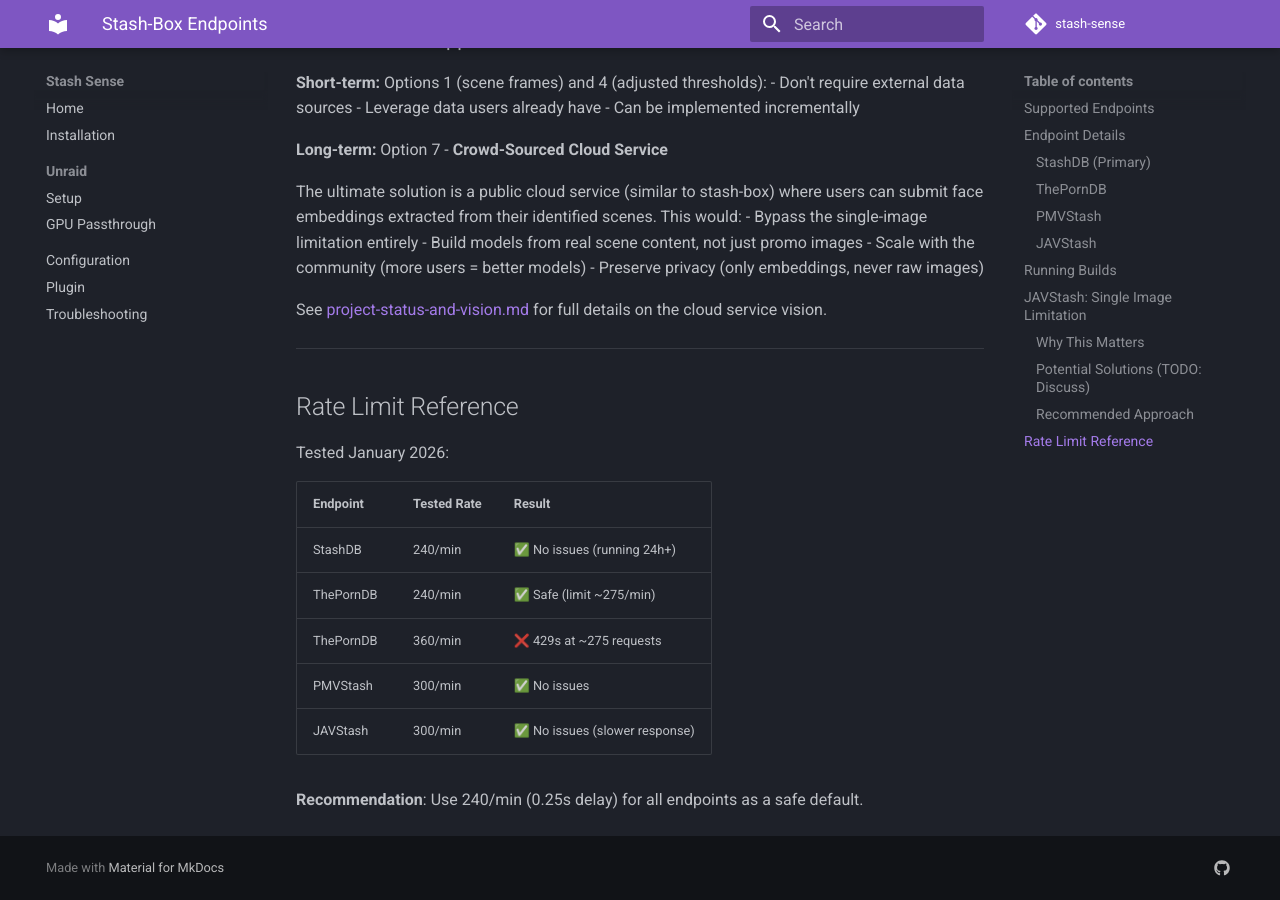
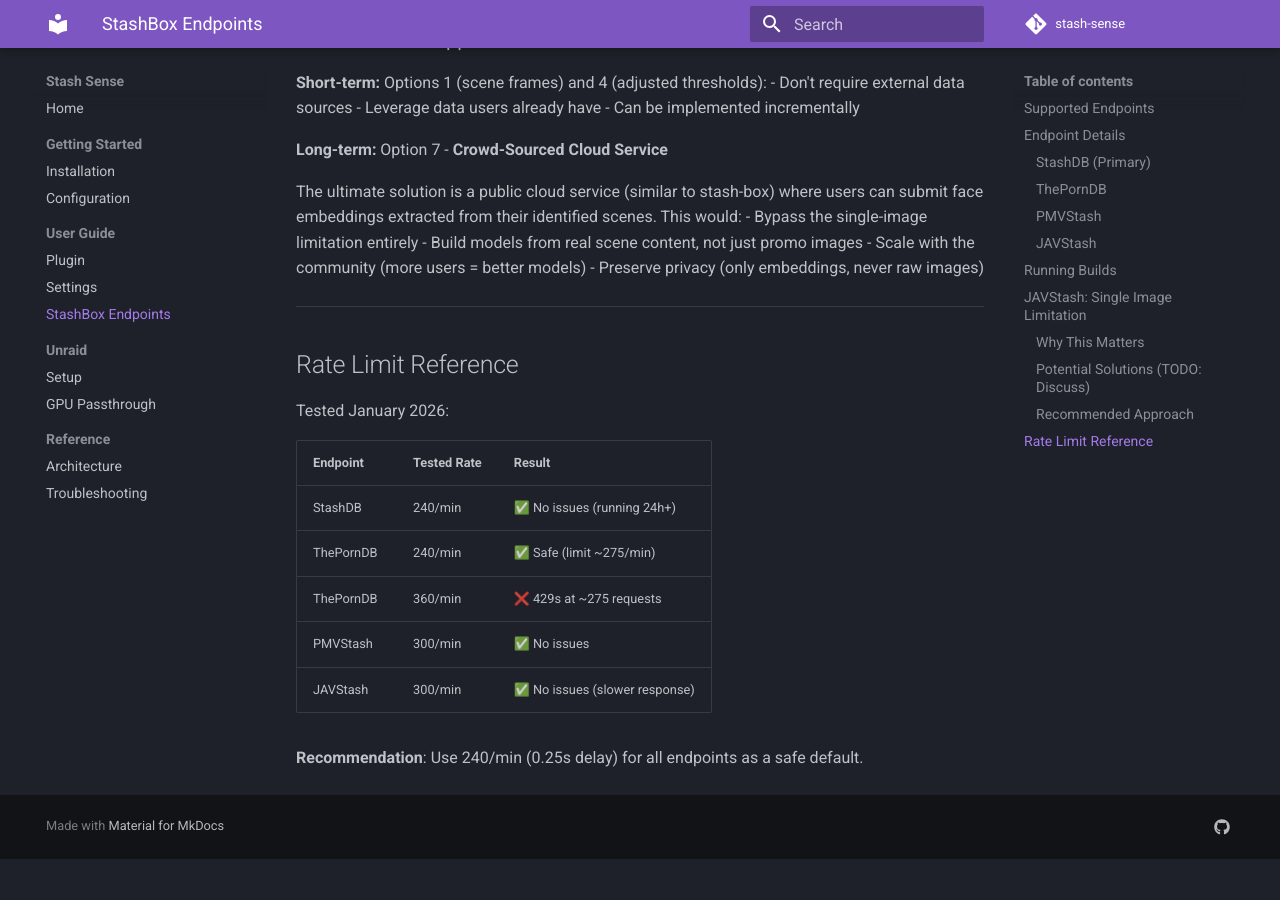
Before and after one commit to carrotwaxr/stash-sense, an MkDocs documentation site: the page built from docs/stash-box-endpoints.md, in a window 1280 px wide and 900 px high, scrolled down 3609 px. Built offline with MkDocs 1.6.1 and Material for MkDocs 9.7.7, drawn with Linux system fonts in a browser that asks for light colours; comment, search, counter and statistics services are not loaded; after the commit the page ends 4468 px from its top, so only the background shows below that.

Commit message:
chore: set up MkDocs GitHub Pages deployment (#29)
- Add GitHub Actions workflow to auto-deploy docs on push to main
- Expand nav with Getting Started, User Guide, and Reference sections
- Add architecture, settings, and stash-box endpoints to navigation
- Fix broken link in stash-box-endpoints.md
- Exclude internal plans/ and research/ from nav validation
- Add site/ to .gitignore

Co-Authored-By: Claude Opus 4.6 <noreply@anthropic.com>

```diff
--- a/docs/stash-box-endpoints.md
+++ b/docs/stash-box-endpoints.md
@@ -137,7 +137,7 @@ The ultimate solution is a public cloud service (similar to stash-box) where use
 - Scale with the community (more users = better models)
 - Preserve privacy (only embeddings, never raw images)
 
-See [project-status-and-vision.md](2026-01-26-project-status-and-vision.md#crowd-sourced-face-database-cloud-service) for full details on the cloud service vision.
+<!-- Future: link to cloud service vision doc when published -->
 
 ---
 
--- a/mkdocs.yml
+++ b/mkdocs.yml
@@ -16,13 +16,19 @@ theme:
 
 nav:
   - Home: index.md
-  - Installation: installation.md
+  - Getting Started:
+    - Installation: installation.md
+    - Configuration: configuration.md
+  - User Guide:
+    - Plugin: plugin.md
+    - Settings: settings-system.md
+    - StashBox Endpoints: stash-box-endpoints.md
   - Unraid:
     - Setup: unraid/setup.md
     - GPU Passthrough: unraid/gpu-passthrough.md
-  - Configuration: configuration.md
-  - Plugin: plugin.md
-  - Troubleshooting: troubleshooting.md
+  - Reference:
+    - Architecture: architecture.md
+    - Troubleshooting: troubleshooting.md
 
 markdown_extensions:
   - admonition
@@ -33,6 +39,10 @@ markdown_extensions:
       alternate_style: true
   - tables
 
+not_in_nav: |
+  /plans/**
+  /research/**
+
 extra:
   social:
     - icon: fontawesome/brands/github
```
Also changed, not shown: 2 other files.
